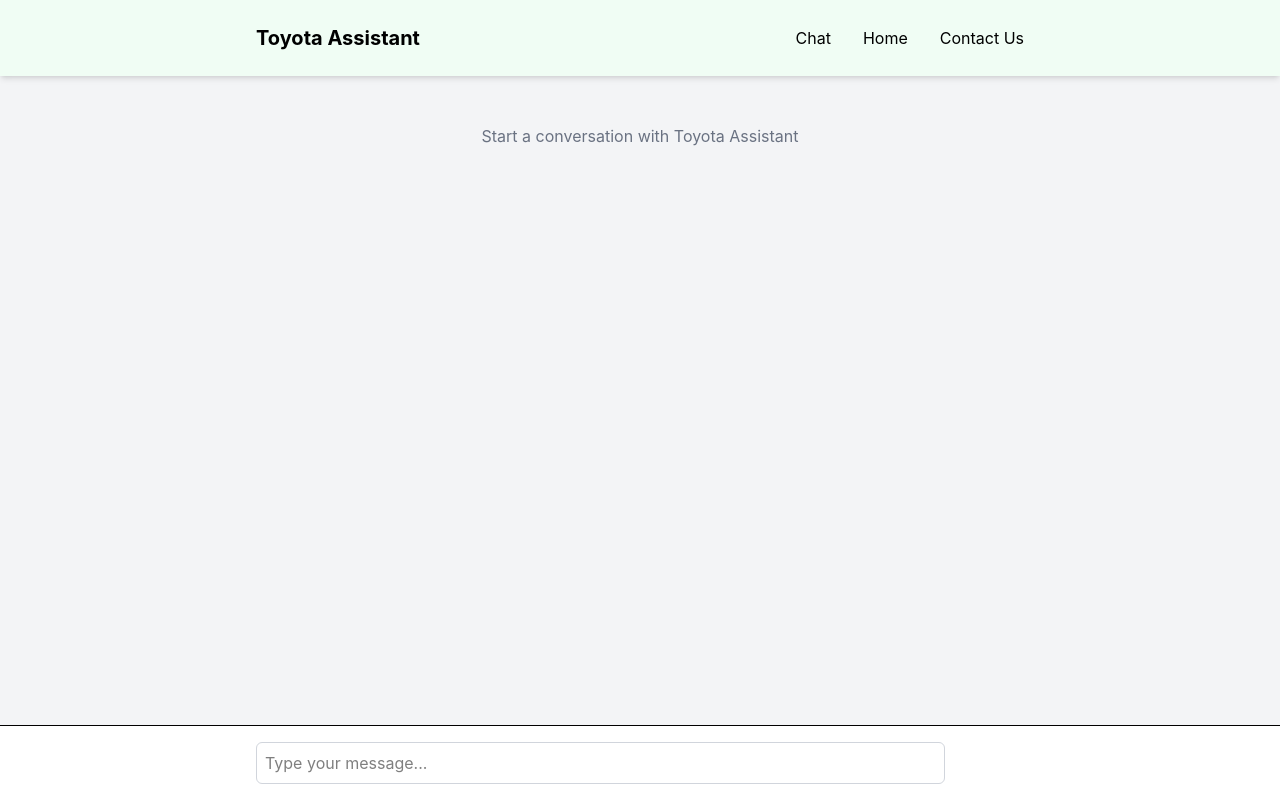
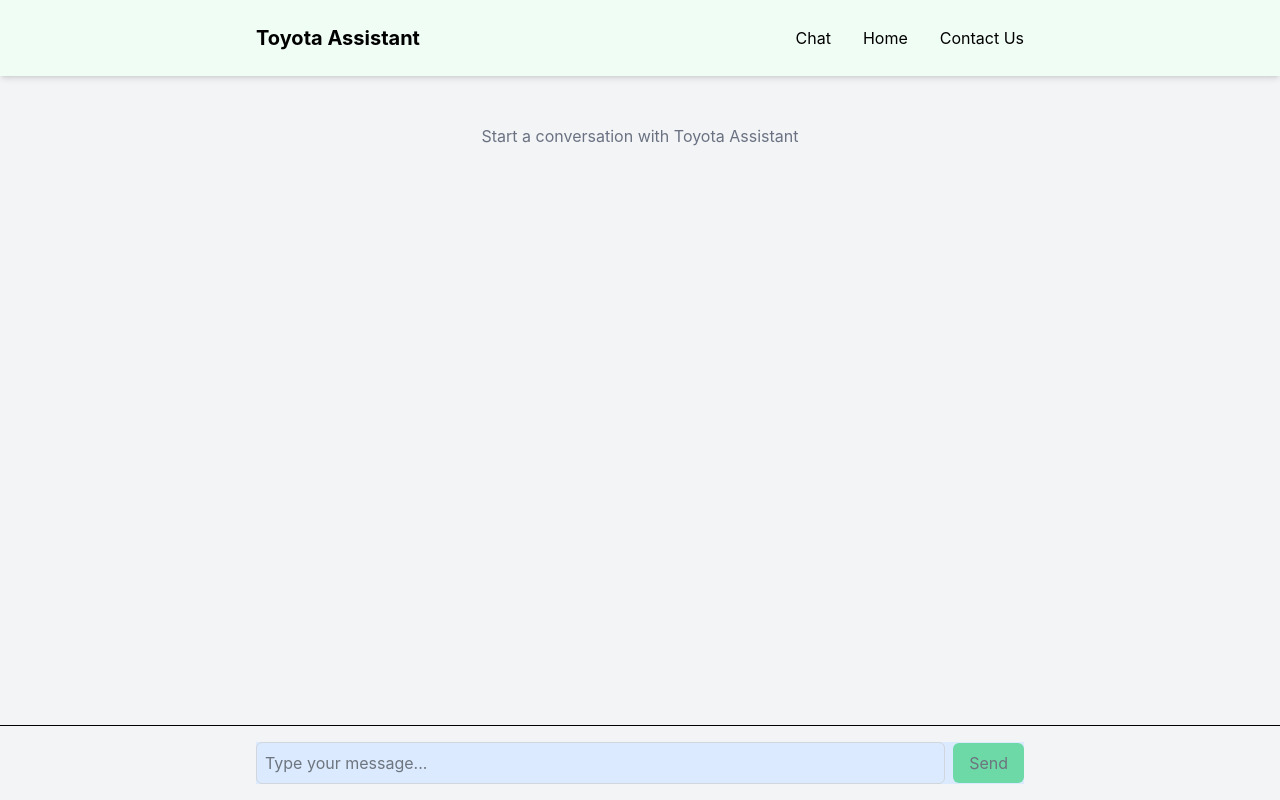
Before and after one commit to laharianegama/toyota_agent, a React (Vite) app: page / in a window 1280 px wide. Built offline with nearby package versions, Linux system fonts and the light colour scheme.

Commit message:
button colors changed

```diff
--- a/src/App.tsx
+++ b/src/App.tsx
@@ -139,8 +139,8 @@
                 </div>
               </div>
 
-              <div className="p-4 border-t bg-white shadow-md">
-                <div className="max-w-3xl mx-auto">
+              <div className="p-4 border-t shadow-md">
+                <div className="bg-blue-100 max-w-3xl mx-auto">
                   <ChatInput
                     onSendMessage={handleSendMessage}
                     isLoading={isLoading}
--- a/src/components/ChatInput.tsx
+++ b/src/components/ChatInput.tsx
@@ -24,9 +24,9 @@
   };
 
   return (
-    <form onSubmit={handleSubmit} className="flex space-x-2">
+    <form onSubmit={handleSubmit} className="gap-2 flex items-center">
       <textarea
-        className="flex-1 p-2 border border-gray-300 rounded-md focus:outline-none focus:ring-2 focus:ring-toyota-red resize-none"
+        className="bg-blue-100 flex-1 p-2 border border-gray-300 rounded-md focus:outline-none focus:ring-2 focus:ring-toyota-red resize-none"
         value={message}
         onChange={(e) => setMessage(e.target.value)}
         onKeyDown={handleKeyDown}
@@ -36,7 +36,7 @@
       />
       <button
         type="submit"
-        className="bg-toyota-red hover:bg-toyota-darkred text-white px-4 py-2 rounded-md transition-colors disabled:opacity-50"
+        className="bg-green-500 hover:bg-green-600 text-grey px-4 py-2 rounded-md transition-all duration-200 disabled:opacity-50 disabled:cursor-not-allowed active:scale-95 focus:ring-2 focus:ring-green-400"
         disabled={isLoading || message.trim() === ""}
       >
         Send
```
